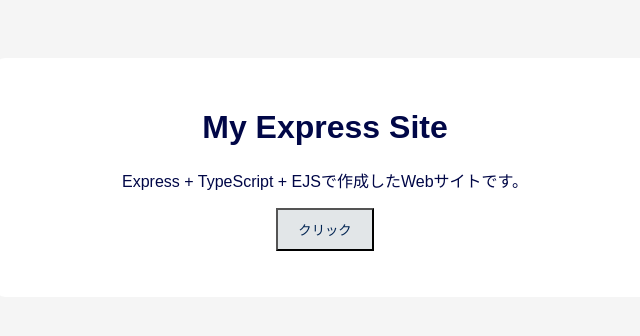
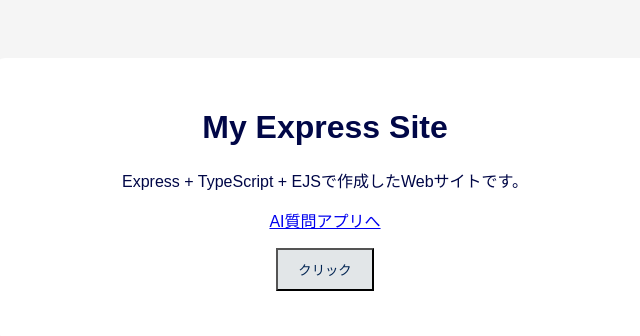
Before and after one commit to hyosetsu/Ai-drive-Project2026, a Node server app: page / in a window 1280 px wide. Shown: the top 336 px of the page, without its empty margins (315-955 px from the left). Run offline with Node 20, Linux system fonts and the light colour scheme.

Commit message:
feat(ai): TASK-07 question submission UI - views/index.ejs

```diff
--- a/views/index.ejs
+++ b/views/index.ejs
@@ -12,6 +12,7 @@
   <main>
     <h1>My Express Site</h1>
     <p>Express + TypeScript + EJSで作成したWebサイトです。</p>
+    <p><a href="/ai">AI質問アプリへ</a></p>
     <button id="messageButton">クリック</button>
     <p id="message"></p>
   </main>
```
